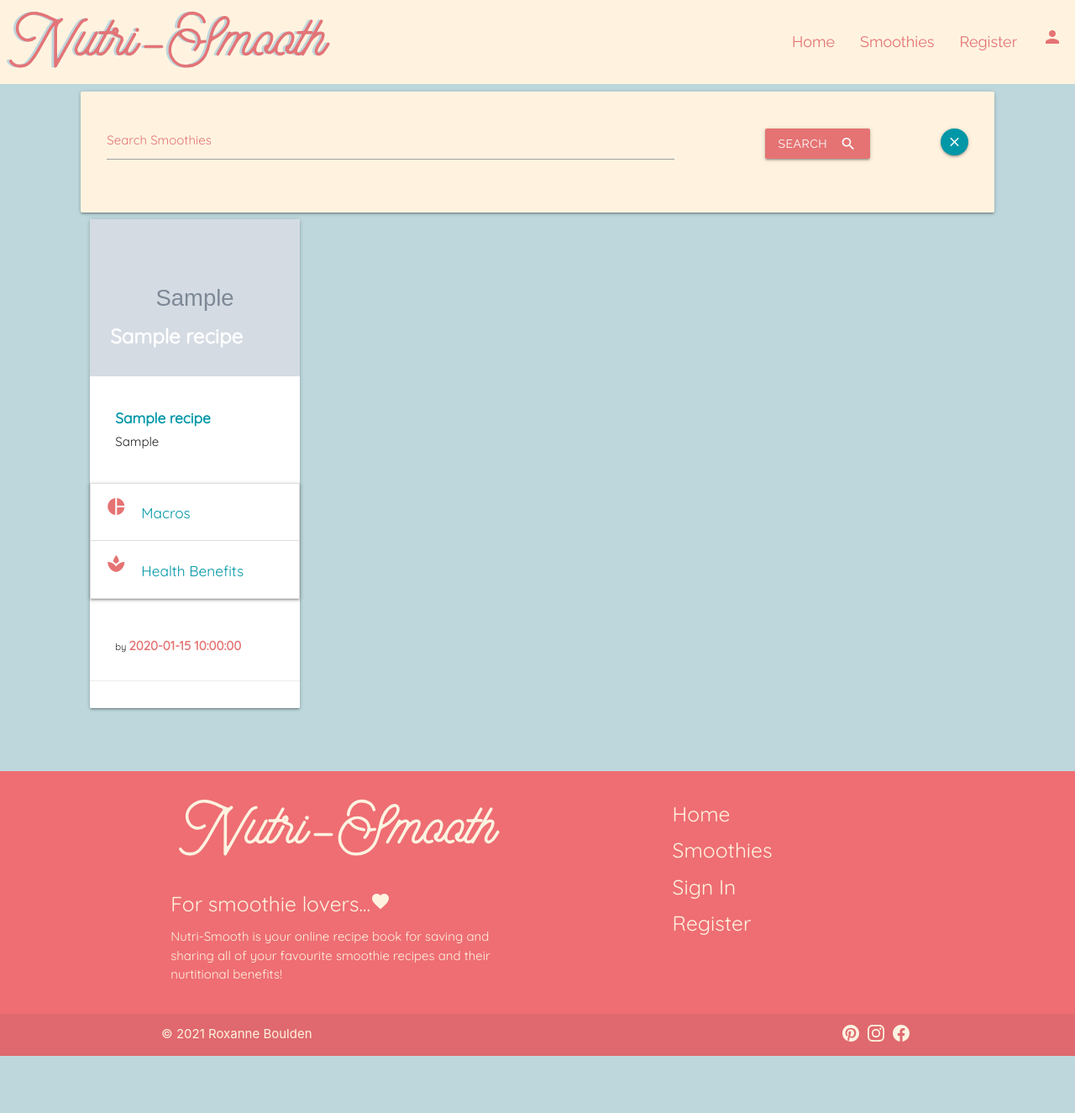
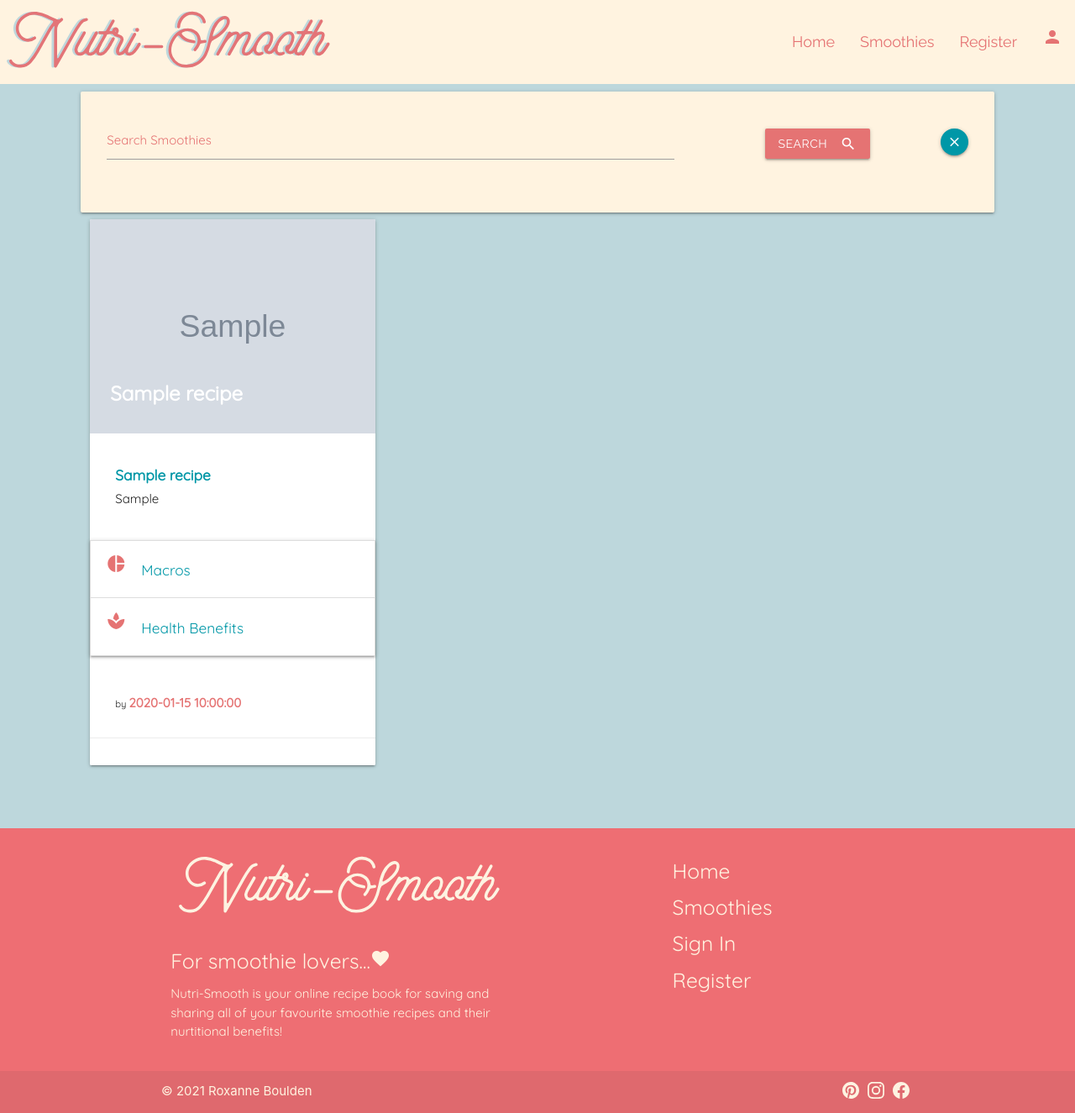
Before and after one commit to RoxJade/nutri-smooth, a Flask app: page /search in a window 1280 px wide. Shown: the whole page at 84% size. Before the commit the page ends 1257 px from the top, so only its background shows below. Run offline with Flask 2, Linux system fonts and the light colour scheme; grey boxes marked "Sample" are stand-in pictures; a database or web service that is not in the repository returns one stand-in record (values such as "Sample title"); some libraries are stand-ins or nearby versions.

Commit message:
Remove xl4 card column class after reviewing

```diff
--- a/templates/recipes.html
+++ b/templates/recipes.html
@@ -43,7 +43,7 @@
     {% if recipes|length > 0 %}
         <div class="row">
             {% for recipe in recipes %}
-                <div class="col s12 m6 l4 xl3">
+                <div class="col s12 m6 l4">
                     <div class="card hoverable">
                         <div class="card-image">
                             <img src="{{ recipe.image_url }}" alt="Smoothie image">
```
